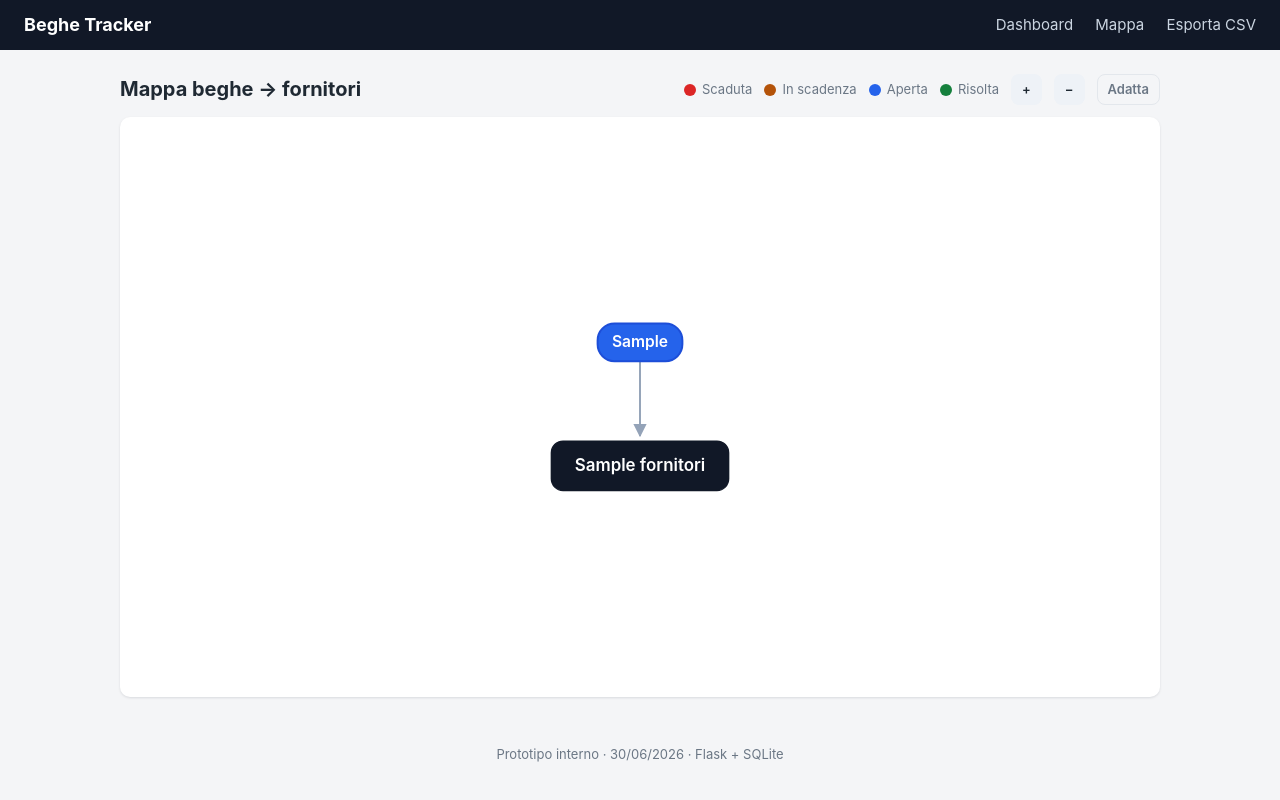
After one commit to LZando/beghe-tracker, a Flask app: page /mappa in a window 1280 px wide. The commit adds this page. Run offline with Flask 3, Linux system fonts and the light colour scheme; tables that the repository leaves empty hold one stand-in row (values such as "Sample post").

Commit message:
Aggiunge vista Mappa: grafo beghe -> fornitori (SVG, zoom/pan, colori per stato)

```diff
--- a/app.py
+++ b/app.py
@@ -14,6 +14,7 @@ Struttura:
 
 import csv
 import io
+import os
 import sqlite3
 from datetime import date, datetime, timedelta
 from pathlib import Path
@@ -363,6 +364,50 @@ def bega_elimina(bid):
 
 
 # --------------------------------------------------------------------------- #
+# Mappa concettuale (beghe -> fornitore)
+# --------------------------------------------------------------------------- #
+@app.route("/mappa")
+def mappa():
+    db = get_db()
+    oggi = date.today()
+    fornitori = db.execute("SELECT * FROM fornitori ORDER BY nome").fetchall()
+    grafo = []
+    for f in fornitori:
+        beghe = db.execute(
+            """SELECT * FROM beghe WHERE fornitore_id = ?
+               ORDER BY (data_consegna IS NULL), data_consegna""",
+            (f["id"],),
+        ).fetchall()
+        nodi = []
+        for b in beghe:
+            cls = riga_classe(b, oggi)  # 'scaduta' | 'in-scadenza' | ''
+            if b["stato"] == "Risolta":
+                colore = "risolta"
+            else:
+                colore = cls or "aperta"
+            nodi.append(
+                {
+                    "id": b["id"],
+                    "titolo": b["titolo"],
+                    "stato": b["stato"],
+                    "priorita": b["priorita"],
+                    "categoria": b["categoria"],
+                    "consegna": b["data_consegna"],
+                    "colore": colore,
+                }
+            )
+        grafo.append(
+            {
+                "id": f["id"],
+                "nome": f["nome"],
+                "url": url_for("fornitore", fid=f["id"]),
+                "beghe": nodi,
+            }
+        )
+    return render_template("mappa.html", grafo=grafo)
+
+
+# --------------------------------------------------------------------------- #
 # Export CSV
 # --------------------------------------------------------------------------- #
 @app.route("/export.csv")
@@ -401,4 +446,4 @@ init_db()
 
 
 if __name__ == "__main__":
-    app.run(debug=True)
+    app.run(port=int(os.environ.get("PORT", 5000)), debug=True)
--- /dev/null
+++ b/static/mappa.js
@@ -0,0 +1,231 @@
+/* Mappa concettuale: ogni bega (nodo colorato) punta al suo fornitore.
+   Layout deterministico a cluster radiali, niente librerie esterne.
+
+   Nota: le dimensioni dei rettangoli si calcolano da getBBox() del testo,
+   ma getBBox() e' affidabile solo dopo che il browser ha fatto il layout.
+   Per questo i nodi vengono creati subito e poi misurati/dimensionati
+   dentro un requestAnimationFrame (vedi finalize()). */
+(function () {
+    "use strict";
+
+    const SVGNS = "http://www.w3.org/2000/svg";
+    const svg = document.getElementById("map-svg");
+    const viewport = document.getElementById("map-viewport");
+    const canvas = document.getElementById("map-canvas");
+    const tip = document.getElementById("map-tip");
+
+    function el(name, attrs) {
+        const e = document.createElementNS(SVGNS, name);
+        if (attrs) for (const k in attrs) e.setAttribute(k, attrs[k]);
+        return e;
+    }
+
+    function dataIt(iso) {
+        if (!iso) return "—";
+        return iso.slice(8, 10) + "/" + iso.slice(5, 7) + "/" + iso.slice(0, 4);
+    }
+
+    function tronca(s, n) {
+        return s.length > n ? s.slice(0, n - 1) + "…" : s;
+    }
+
+    // ----- Layout: un cluster per fornitore, beghe in cerchio attorno ----- //
+    function layout(grafo) {
+        const cols = Math.max(1, Math.ceil(Math.sqrt(grafo.length)));
+        const CELL = 400;
+        grafo.forEach((f, i) => {
+            f.x = (i % cols) * CELL + CELL / 2;
+            f.y = Math.floor(i / cols) * CELL + CELL / 2;
+            const n = f.beghe.length;
+            const R = Math.max(95, (n * 34) / (2 * Math.PI) + 70);
+            f.beghe.forEach((b, j) => {
+                const ang = (2 * Math.PI * j) / Math.max(n, 1) - Math.PI / 2;
+                b.x = f.x + R * Math.cos(ang);
+                b.y = f.y + R * Math.sin(ang);
+            });
+        });
+    }
+
+    // Punto sul bordo del rettangolo (centrato in cx,cy) in direzione di from
+    function bordoRett(cx, cy, hw, hh, fromx, fromy) {
+        const ux = fromx - cx, uy = fromy - cy;
+        const s = 1 / Math.max(Math.abs(ux) / hw, Math.abs(uy) / hh || 1e-6);
+        return [cx + ux * s, cy + uy * s];
+    }
+
+    // Crea un nodo (rect + label) senza dimensionarlo ancora.
+    function creaNodo(group, label) {
+        const rect = el("rect");
+        const text = el("text", { "text-anchor": "middle", dy: "0.32em", class: "node-label" });
+        text.textContent = label;
+        group.appendChild(rect);
+        group.appendChild(text);
+        return { rect, text };
+    }
+
+    // Dimensiona il rect attorno al testo (da chiamare a layout avvenuto).
+    function dimensiona(rect, text, kind) {
+        const bb = text.getBBox();
+        const padX = kind === "fornitore" ? 18 : 11;
+        const padY = kind === "fornitore" ? 11 : 7;
+        const w = bb.width + padX * 2;
+        const h = bb.height + padY * 2;
+        rect.setAttribute("x", -w / 2);
+        rect.setAttribute("y", -h / 2);
+        rect.setAttribute("width", w);
+        rect.setAttribute("height", h);
+        rect.setAttribute("rx", kind === "fornitore" ? 9 : 13);
+        return { w, h };
+    }
+
+    // ----- Tooltip ----- //
+    function mostraTip(html, e) { tip.innerHTML = html; tip.hidden = false; muoviTip(e); }
+    function muoviTip(e) {
+        const r = canvas.getBoundingClientRect();
+        let x = e.clientX - r.left + 14;
+        let y = e.clientY - r.top + 14;
+        if (x + tip.offsetWidth > r.width) x = e.clientX - r.left - tip.offsetWidth - 14;
+        if (y + tip.offsetHeight > r.height) y = e.clientY - r.top - tip.offsetHeight - 14;
+        tip.style.left = x + "px";
+        tip.style.top = y + "px";
+    }
+    function nascondiTip() { tip.hidden = true; }
+
+    function agganciaHandlers(g, html, url) {
+        g.addEventListener("mouseenter", (e) => mostraTip(html, e));
+        g.addEventListener("mousemove", muoviTip);
+        g.addEventListener("mouseleave", nascondiTip);
+        g.addEventListener("click", () => { if (!dragged) location.href = url; });
+    }
+
+    // ----- Costruzione grafo ----- //
+    let nodesGroup = null;
+
+    function build(grafo) {
+        layout(grafo);
+        viewport.textContent = "";
+        const links = el("g");
+        const nodes = el("g");
+        viewport.appendChild(links);
+        viewport.appendChild(nodes);
+        nodesGroup = nodes;
+
+        const fItems = [];
+        const bItems = [];
+
+        // nodi fornitore
+        grafo.forEach((f) => {
+            const g = el("g", { transform: `translate(${f.x},${f.y})`, class: "node fornitore" });
+            const { rect, text } = creaNodo(g, tronca(f.nome, 26));
+            agganciaHandlers(g, `<b>${f.nome}</b><br>${f.beghe.length} beghe`, f.url);
+            nodes.appendChild(g);
+            fItems.push({ f, rect, text });
+        });
+
+        // nodi bega
+        grafo.forEach((f) => {
+            f.beghe.forEach((b) => {
+                const g = el("g", { transform: `translate(${b.x},${b.y})`, class: "node bega " + b.colore });
+                const { rect, text } = creaNodo(g, tronca(b.titolo, 22));
+                const html =
+                    `<b>${b.titolo}</b><br>Stato: ${b.stato} · Priorità: ${b.priorita}` +
+                    `<br>Categoria: ${b.categoria || "—"}<br>Consegna: ${dataIt(b.consegna)}`;
+                agganciaHandlers(g, html, f.url);
+                nodes.appendChild(g);
+                bItems.push({ b, f, rect, text });
+            });
+        });
+
+        // misura e disegna (a layout avvenuto)
+        function finalize() {
+            fItems.forEach(({ f, rect, text }) => {
+                const d = dimensiona(rect, text, "fornitore");
+                f.hw = d.w / 2;
+                f.hh = d.h / 2;
+            });
+            bItems.forEach(({ rect, text }) => dimensiona(rect, text, "bega"));
+
+            grafo.forEach((f) => {
+                f.beghe.forEach((b) => {
+                    const [ex, ey] = bordoRett(f.x, f.y, f.hw + 4, f.hh + 4, b.x, b.y);
+                    links.appendChild(el("line", {
+                        x1: b.x, y1: b.y, x2: ex, y2: ey,
+                        class: "link link-" + b.colore, "marker-end": "url(#arrow)",
+                    }));
+                });
+            });
+
+            fit();
+        }
+        requestAnimationFrame(finalize);
+    }
+
+    // ----- Pan & zoom ----- //
+    const view = { x: 0, y: 0, k: 1 };
+    function apply() {
+        viewport.setAttribute("transform", `translate(${view.x},${view.y}) scale(${view.k})`);
+    }
+    function clamp(v, lo, hi) { return Math.max(lo, Math.min(hi, v)); }
+
+    function zoomAt(factor, mx, my) {
+        const wx = (mx - view.x) / view.k;
+        const wy = (my - view.y) / view.k;
+        view.k = clamp(view.k * factor, 0.2, 3);
+        view.x = mx - wx * view.k;
+        view.y = my - wy * view.k;
+        apply();
+    }
+
+    let dragged = false;
+    let panning = false;
+    let startX = 0, startY = 0, originX = 0, originY = 0;
+
+    svg.addEventListener("wheel", (e) => {
+        e.preventDefault();
+        const r = svg.getBoundingClientRect();
+        zoomAt(e.deltaY < 0 ? 1.1 : 1 / 1.1, e.clientX - r.left, e.clientY - r.top);
+    }, { passive: false });
+
+    svg.addEventListener("mousedown", (e) => {
+        panning = true; dragged = false;
+        startX = e.clientX; startY = e.clientY;
+        originX = view.x; originY = view.y;
+    });
+    window.addEventListener("mousemove", (e) => {
+        if (!panning) return;
+        const dx = e.clientX - startX, dy = e.clientY - startY;
+        if (Math.abs(dx) + Math.abs(dy) > 4) dragged = true;
+        view.x = originX + dx;
+        view.y = originY + dy;
+        apply();
+    });
+    window.addEventListener("mouseup", () => { panning = false; });
+
+    function fit() {
+        if (!nodesGroup) return;
+        const bb = nodesGroup.getBBox();
+        const cw = canvas.clientWidth, ch = canvas.clientHeight;
+        if (!bb.width || !bb.height) return;
+        const k = clamp(Math.min(cw / (bb.width + 100), ch / (bb.height + 100)), 0.2, 1.3);
+        view.k = k;
+        view.x = (cw - bb.width * k) / 2 - bb.x * k;
+        view.y = (ch - bb.height * k) / 2 - bb.y * k;
+        apply();
+    }
+
+    // ----- Avvio ----- //
+    function start() {
+        if (!GRAFO.length) {
+            document.getElementById("map-empty").hidden = false;
+            return;
+        }
+        build(GRAFO);
+    }
+
+    window.MAP = {
+        zoom: (f) => zoomAt(f, canvas.clientWidth / 2, canvas.clientHeight / 2),
+        fit: fit,
+    };
+
+    start();
+})();
--- a/static/style.css
+++ b/static/style.css
@@ -146,7 +146,50 @@ tr.in-scadenza td:first-child { box-shadow: inset 3px 0 0 var(--amber); }
 .actions { white-space: nowrap; }
 .edit-row td { background: #f8fafc; }
 
+/* ---- mappa concettuale ---- */
+.map-head { display: flex; align-items: center; justify-content: space-between; flex-wrap: wrap; gap: 10px; margin-bottom: 12px; }
+.map-head h2 { margin: 0; font-size: 20px; }
+.map-controls { display: flex; align-items: center; gap: 12px; flex-wrap: wrap; }
+.legend { display: inline-flex; align-items: center; gap: 6px; font-size: 13px; color: var(--muted); }
+.legend .dot { width: 12px; height: 12px; border-radius: 50%; display: inline-block; }
+.dot.scaduta { background: var(--red); }
+.dot.in-scadenza { background: var(--amber); }
+.dot.aperta { background: var(--brand); }
+.dot.risolta { background: var(--green); }
+
+.map-canvas {
+    position: relative; background: var(--card); border-radius: var(--radius);
+    box-shadow: var(--shadow); height: calc(100vh - 220px); min-height: 420px; overflow: hidden;
+}
+#map-svg { width: 100%; height: 100%; display: block; cursor: grab; }
+#map-svg:active { cursor: grabbing; }
+
+.node { cursor: pointer; }
+.node .node-label { font-size: 12px; font-weight: 600; pointer-events: none; }
+.node.fornitore rect { fill: #111827; stroke: #111827; }
+.node.fornitore .node-label { fill: #fff; font-size: 13px; }
+.node.fornitore:hover rect { fill: #000; }
+
+.node.bega rect { stroke-width: 1.5; }
+.node.bega .node-label { fill: #fff; }
+.node.bega.scaduta rect { fill: var(--red); stroke: #b91c1c; }
+.node.bega.in-scadenza rect { fill: var(--amber); stroke: #92400e; }
+.node.bega.aperta rect { fill: var(--brand); stroke: #1d4ed8; }
+.node.bega.risolta rect { fill: var(--green); stroke: #166534; }
+.node.bega:hover rect { filter: brightness(1.08); }
+
+.link { stroke: #94a3b8; stroke-width: 1.5; }
+.link-scaduta { stroke: #f3aaaa; }
+.link-in-scadenza { stroke: #e8c77f; }
+
+.map-tip {
+    position: absolute; z-index: 5; max-width: 260px; pointer-events: none;
+    background: #111827; color: #fff; padding: 8px 10px; border-radius: 8px;
+    font-size: 13px; line-height: 1.4; box-shadow: var(--shadow);
+}
+
 @media (max-width: 820px) {
     .grid { grid-template-columns: 1fr; }
     .kpis { grid-template-columns: repeat(2, 1fr); }
+    .map-canvas { height: calc(100vh - 280px); }
 }
--- a/templates/base.html
+++ b/templates/base.html
@@ -11,6 +11,7 @@
     <a class="brand" href="{{ url_for('index') }}">Beghe Tracker</a>
     <nav>
         <a href="{{ url_for('index') }}">Dashboard</a>
+        <a href="{{ url_for('mappa') }}">Mappa</a>
         <a href="{{ url_for('export_csv') }}">Esporta CSV</a>
     </nav>
 </header>
--- /dev/null
+++ b/templates/mappa.html
@@ -0,0 +1,36 @@
+{% extends "base.html" %}
+{% block title %}Mappa — Beghe Tracker{% endblock %}
+
+{% block content %}
+<div class="map-head">
+    <h2>Mappa beghe → fornitori</h2>
+    <div class="map-controls">
+        <span class="legend"><i class="dot scaduta"></i>Scaduta</span>
+        <span class="legend"><i class="dot in-scadenza"></i>In scadenza</span>
+        <span class="legend"><i class="dot aperta"></i>Aperta</span>
+        <span class="legend"><i class="dot risolta"></i>Risolta</span>
+        <button class="btn small" type="button" onclick="MAP.zoom(1.2)">+</button>
+        <button class="btn small" type="button" onclick="MAP.zoom(0.83)">−</button>
+        <button class="btn small ghost" type="button" onclick="MAP.fit()">Adatta</button>
+    </div>
+</div>
+
+<div id="map-canvas" class="map-canvas">
+    <svg id="map-svg" xmlns="http://www.w3.org/2000/svg">
+        <defs>
+            <marker id="arrow" viewBox="0 0 10 10" refX="9" refY="5"
+                    markerWidth="7" markerHeight="7" orient="auto-start-reverse">
+                <path d="M0,0 L10,5 L0,10 z" fill="#94a3b8"></path>
+            </marker>
+        </defs>
+        <g id="map-viewport"></g>
+    </svg>
+    <div id="map-tip" class="map-tip" hidden></div>
+    <p id="map-empty" class="empty" hidden>Nessun fornitore da mostrare. Aggiungine uno dalla Dashboard.</p>
+</div>
+
+<script>
+    const GRAFO = {{ grafo|tojson }};
+</script>
+<script src="{{ url_for('static', filename='mappa.js') }}"></script>
+{% endblock %}
```
